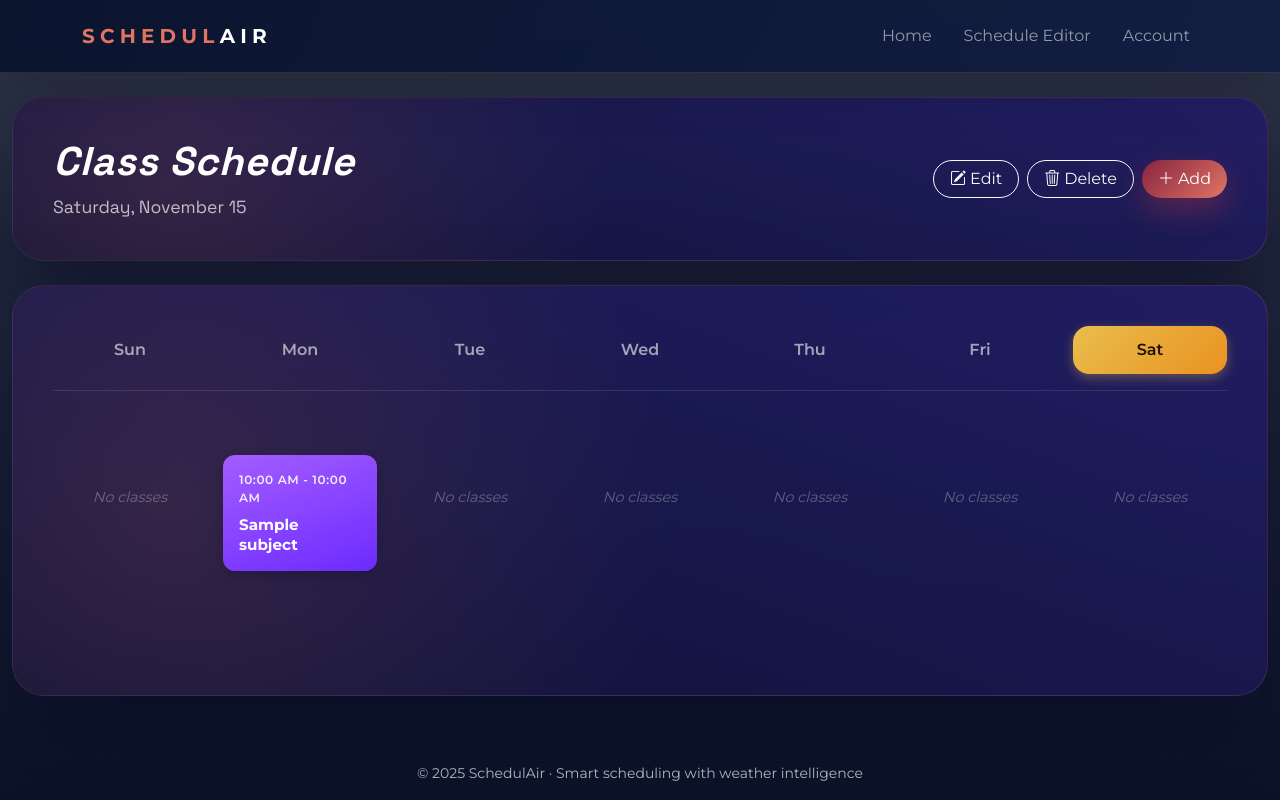
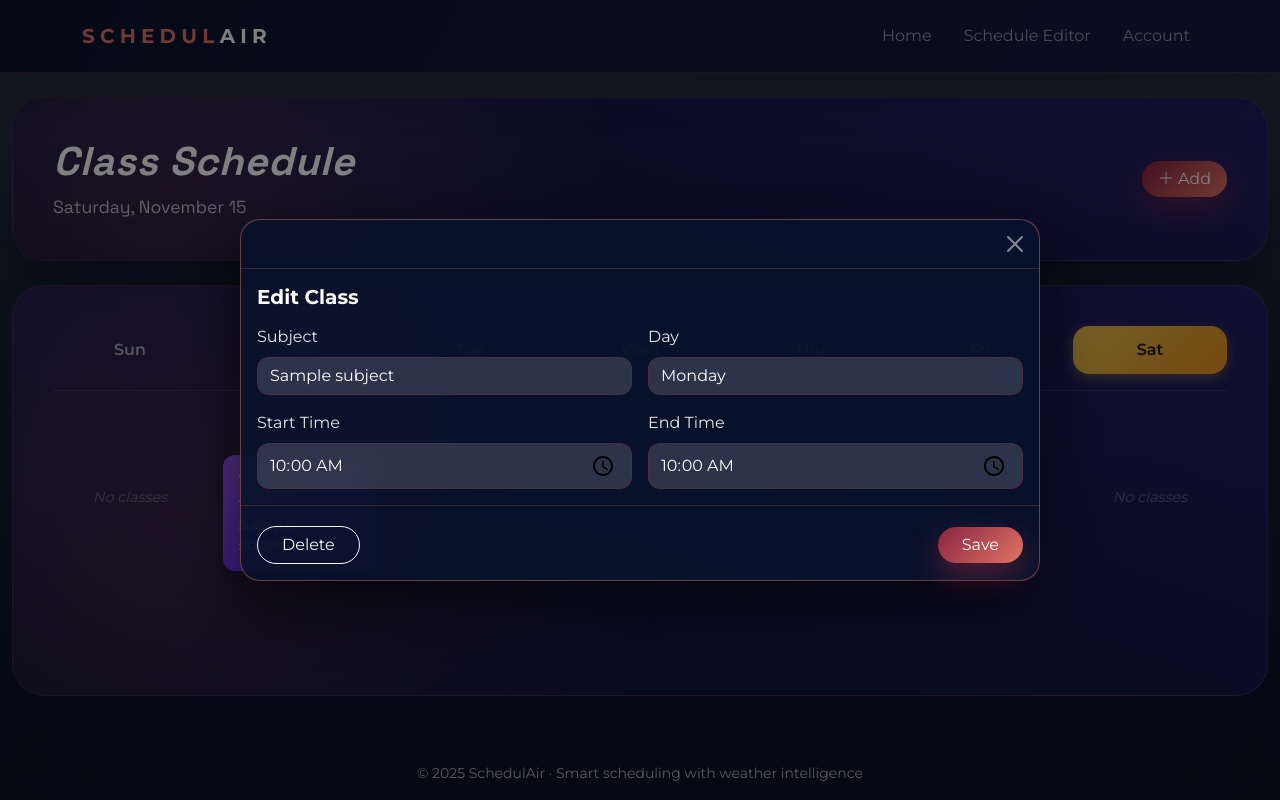
Before and after one commit to ygglue/SchedulAir, a Django app: page /editor/ in a window 1280 px wide, after a click that opens the changed part. Run offline with Django 5.2, Linux system fonts and the light colour scheme; a user stored in the database is signed in; tables that the repository leaves empty hold one stand-in row (values such as "Sample post"); some libraries are stand-ins or nearby versions.

Commit message:
added updating class schedules

```diff
--- a/scheduler/views.py
+++ b/scheduler/views.py
@@ -22,6 +22,24 @@ def login_view(request):
 
 @login_required
 def editor(request):
+    # Handle GET request for fetching class details
+    if request.method == 'GET' and request.headers.get('x-requested-with') == 'XMLHttpRequest' and 'getClass' in request.GET:
+        class_id = request.GET.get('editClassId')
+        try:
+            class_schedule = ClassSchedule.objects.get(id=class_id, subject__user=request.user)
+            return JsonResponse({
+                'success': True,
+                'class': {
+                    'id': class_schedule.id,
+                    'subject_id': class_schedule.subject.id,
+                    'day_of_week': class_schedule.day_of_week,
+                    'start_time': class_schedule.start_time.strftime('%H:%M'),
+                    'end_time': class_schedule.end_time.strftime('%H:%M')
+                }
+            })
+        except ClassSchedule.DoesNotExist:
+            return JsonResponse({'success': False, 'error': 'Class not found.'})
+
     if request.method == 'POST':
         if request.headers.get('x-requested-with') == 'XMLHttpRequest' and 'instructor' in request.POST:
             name = request.POST.get('subjectName')
@@ -38,6 +56,7 @@ def editor(request):
                 })
             else:
                 return JsonResponse({'success': False, 'error': 'All fields are required.'})
+
         elif 'subjectSelect' in request.POST:
             subject_id = request.POST.get('subjectSelect')
             if not subject_id:
@@ -62,6 +81,26 @@ def editor(request):
 
             messages.success(request, "Added successfully.")
             return redirect('editor')
+        elif 'editSubjectSelect' in request.POST:
+            class_id = request.POST.get('editClassId')
+            if not class_id:
+                return JsonResponse({'success': False, 'error': 'Class ID is required.'})
+            try:
+                edit_class = ClassSchedule.objects.get(id=class_id, subject__user=request.user)
+                subject_id = request.POST.get('editSubjectSelect')
+                try:
+                    subject = Subject.objects.get(id=subject_id, user=request.user)
+                    edit_class.subject = subject
+                except Subject.DoesNotExist:
+                    return JsonResponse({'success': False, 'error': 'Invalid subject selected.'})
+                edit_class.day_of_week = request.POST.get('editClassDay')
+                edit_class.start_time = request.POST.get('editStartTime')
+                edit_class.end_time = request.POST.get('editEndTime')
+                edit_class.save()
+                return JsonResponse({'success': True, 'message': 'Class updated successfully.'})
+
+            except ClassSchedule.DoesNotExist:
+                return JsonResponse({'success': False, 'error': 'Class not found.'})
 
 
     current_date = datetime.now().strftime("%A, %B %d")
--- a/static/js/scripts.js
+++ b/static/js/scripts.js
@@ -49,4 +49,92 @@ document.addEventListener('DOMContentLoaded', () => {
                 message.textContent = '';
         }, 10000);
     });
+
+    // Handle class-block clicks to populate edit modal
+    const editModal = document.getElementById('editModal');
+    if (editModal) {
+        editModal.addEventListener('show.bs.modal', async function (event) {
+            // Get the button that triggered the modal
+            const button = event.relatedTarget;
+
+            // Check if it's a class-block with data-class-id
+            const classId = button ? button.getAttribute('data-class-id') : null;
+
+            if (classId) {
+                // Fetch class data
+                const csrfToken = document.querySelector('[name=csrfmiddlewaretoken]').value;
+                try {
+                    const response = await fetch(`?getClass=1&editClassId=${classId}`, {
+                        method: 'GET',
+                        headers: {
+                            'X-CSRFToken': csrfToken,
+                            'X-Requested-With': 'XMLHttpRequest'
+                        }
+                    });
+
+                    const data = await response.json();
+
+                    if (data.success) {
+                        const classData = data.class;
+
+                        // Populate the edit form
+                        document.getElementById('editClassId').value = classData.id;
+                        document.getElementById('editSubjectSelect').value = classData.subject_id;
+                        document.getElementById('editClassDay').value = classData.day_of_week;
+                        document.getElementById('editStartTime').value = classData.start_time;
+                        document.getElementById('editEndTime').value = classData.end_time;
+                    } else {
+                        console.error('Error fetching class data:', data.error);
+                    }
+                } catch (error) {
+                    console.error('Error fetching class data:', error);
+                }
+            } else {
+                document.getElementById('editClassId').value = '';
+                document.getElementById('editSubjectSelect').selectedIndex = 0;
+                document.getElementById('editClassDay').selectedIndex = 0;
+                document.getElementById('editStartTime').value = '';
+                document.getElementById('editEndTime').value = '';
+            }
+        });
+    }
+
+    // Handle edit class form submission via AJAX
+    const editClassForm = document.getElementById('editClassForm');
+    if (editClassForm) {
+        editClassForm.addEventListener('submit', async (e) => {
+            e.preventDefault();
+
+            const formData = new FormData(editClassForm);
+            const csrfToken = document.querySelector('[name=csrfmiddlewaretoken]').value;
+
+            try {
+                const response = await fetch("", {
+                    method: "POST",
+                    headers: {
+                        'X-CSRFToken': csrfToken,
+                        'X-Requested-With': 'XMLHttpRequest'
+                    },
+                    body: formData
+                });
+
+                const data = await response.json();
+
+                if (data.success) {
+                    // Close the modal
+                    const modal = bootstrap.Modal.getInstance(document.getElementById('editModal'));
+                    if (modal) {
+                        modal.hide();
+                    }
+                    // Reload the page to show updated data
+                    window.location.reload();
+                } else {
+                    alert('Error: ' + (data.error || 'Failed to update class'));
+                }
+            } catch (error) {
+                console.error('Error updating class:', error);
+                alert('An error occurred while updating the class.');
+            }
+        });
+    }
 });
--- a/templates/scheduler/editor.html
+++ b/templates/scheduler/editor.html
@@ -12,10 +12,6 @@ Schedule Editor
         <p class="schedule-page-date">{{current_date}}</p>
       </div>
       <div class="d-flex flex-wrap gap-2">
-        <button type="button" class="btn btn-outline-light rounded-pill px-3" data-bs-toggle="modal"
-          data-bs-target="#editModal"><i class="bi bi-pencil-square me-1"></i>Edit</button>
-        <button type="button" class="btn btn-outline-light rounded-pill px-3" data-bs-toggle="modal"
-          data-bs-target="#deleteModal"><i class="bi bi-trash3 me-1"></i>Delete</button>
         <button type="button" class="btn btn-gradient rounded-pill px-3" data-bs-toggle="modal"
           data-bs-target="#createModal"><i class="bi bi-plus-lg me-1"></i>Add</button>
       </div>
@@ -37,7 +33,7 @@ Schedule Editor
         <div class="week-day-header d-lg-none mb-3">Sun</div>
         {% if sun_classes %}
           {% for class in sun_classes %}
-            <div class="class-block block-purple" data-duration="2h">
+            <div class="class-block block-purple" data-duration="2h" data-class-id="{{ class.id }}" data-bs-toggle="modal" data-bs-target="#editModal">
               <div class="class-time">{{ class.start_time|time:"g:i A" }} - {{ class.end_time|time:"g:i A" }}</div>
               <div class="class-name">{{ class.subject.name }}</div>
             </div>
@@ -50,7 +46,7 @@ Schedule Editor
         <div class="week-day-header d-lg-none mb-3">Mon</div>
         {% if mon_classes %}
           {% for class in mon_classes %}
-            <div class="class-block block-purple" data-duration="2h">
+            <div class="class-block block-purple" data-duration="2h" data-class-id="{{ class.id }}" data-bs-toggle="modal" data-bs-target="#editModal">
               <div class="class-time">{{ class.start_time|time:"g:i A" }} - {{ class.end_time|time:"g:i A" }}</div>
               <div class="class-name">{{ class.subject.name }}</div>
             </div>
@@ -63,7 +59,7 @@ Schedule Editor
         <div class="week-day-header d-lg-none mb-3">Tue</div>
         {% if tue_classes %}
           {% for class in tue_classes %}
-            <div class="class-block block-purple" data-duration="2h">
+            <div class="class-block block-purple" data-duration="2h" data-class-id="{{ class.id }}" data-bs-toggle="modal" data-bs-target="#editModal">
               <div class="class-time">{{ class.start_time|time:"g:i A" }} - {{ class.end_time|time:"g:i A" }}</div>
               <div class="class-name">{{ class.subject.name }}</div>
             </div>
@@ -76,7 +72,7 @@ Schedule Editor
         <div class="week-day-header d-lg-none mb-3 active">Wed</div>
         {% if wed_classes %}
           {% for class in wed_classes %}
-            <div class="class-block block-purple" data-duration="2h">
+            <div class="class-block block-purple" data-duration="2h" data-class-id="{{ class.id }}" data-bs-toggle="modal" data-bs-target="#editModal">
               <div class="class-time">{{ class.start_time|time:"g:i A" }} - {{ class.end_time|time:"g:i A" }}</div>
               <div class="class-name">{{ class.subject.name }}</div>
             </div>
@@ -89,7 +85,7 @@ Schedule Editor
         <div class="week-day-header d-lg-none mb-3">Thu</div>
         {% if thu_classes %}
           {% for class in thu_classes %}
-            <div class="class-block block-purple" data-duration="2h">
+            <div class="class-block block-purple" data-duration="2h" data-class-id="{{ class.id }}" data-bs-toggle="modal" data-bs-target="#editModal">
               <div class="class-time">{{ class.start_time|time:"g:i A" }} - {{ class.end_time|time:"g:i A" }}</div>
               <div class="class-name">{{ class.subject.name }}</div>
             </div>
@@ -102,7 +98,7 @@ Schedule Editor
         <div class="week-day-header d-lg-none mb-3">Fri</div>
         {% if fri_classes %}
           {% for class in fri_classes %}
-            <div class="class-block block-purple" data-duration="2h">
+            <div class="class-block block-purple" data-duration="2h" data-class-id="{{ class.id }}" data-bs-toggle="modal" data-bs-target="#editModal">
               <div class="class-time">{{ class.start_time|time:"g:i A" }} - {{ class.end_time|time:"g:i A" }}</div>
               <div class="class-name">{{ class.subject.name }}</div>
             </div>
@@ -115,7 +111,7 @@ Schedule Editor
         <div class="week-day-header d-lg-none mb-3">Sat</div>
         {% if sat_classes %}
           {% for class in sat_classes %}
-            <div class="class-block block-purple" data-duration="2h">
+            <div class="class-block block-purple" data-duration="2h" data-class-id="{{ class.id }}" data-bs-toggle="modal" data-bs-target="#editModal">
               <div class="class-time">{{ class.start_time|time:"g:i A" }} - {{ class.end_time|time:"g:i A" }}</div>
               <div class="class-name">{{ class.subject.name }}</div>
             </div>
@@ -127,6 +123,59 @@ Schedule Editor
     </div>
   </div>
 </section>
+
+<!-- Edit Modal -->
+<div class="modal fade" id="editModal" tabindex="-1" aria-labelledby="editModalLabel" aria-hidden="true">
+  <div class="modal-dialog modal-dialog-centered modal-lg">
+    <div class="modal-content">
+      <div class="modal-header border-0 pb-3">
+        <button type="button" class="btn-close btn-close-white" data-bs-dismiss="modal" aria-label="Close"></button>
+      </div>
+      <div class="modal-body">
+        <!-- Edit Class Section -->
+        <h2 class="modal-title-custom modal-section-title mb-3">Edit Class</h2>
+        <form class="row g-3" id="editClassForm" method="POST">
+          {% csrf_token %}
+          <input type="hidden" id="editClassId" name="editClassId" value="">
+          <div class="col-md-6">
+            <label for="editSubjectSelect" class="modal-label">Subject</label>
+            <select class="form-select" id="editSubjectSelect" name="editSubjectSelect" required>
+              {% for subject in subjects %}
+                <option value="{{subject.id}}">{{subject.name}}</option>
+              {% endfor %}
+            </select>
+          </div>
+          <div class="col-md-6">
+            <label for="editClassDay" class="modal-label">Day</label>
+            <select class="form-select" id="editClassDay" name="editClassDay" required>
+              <option value="SUN">Sunday</option>
+              <option value="MON">Monday</option>
+              <option value="TUE">Tuesday</option>
+              <option value="WED">Wednesday</option>
+              <option value="THU">Thursday</option>
+              <option value="FRI">Friday</option>
+              <option value="SAT">Saturday</option>
+            </select>
+          </div>
+          <div class="col-md-6">
+            <label for="editStartTime" class="modal-label">Start Time</label>
+            <input type="time" class="form-control" id="editStartTime" name="editStartTime" required/>
+          </div>
+          <div class="col-md-6">
+            <label for="editEndTime" class="modal-label">End Time</label>
+            <input type="time" class="form-control" id="editEndTime" name="editEndTime" required/>
+          </div>
+        </form>
+      </div>
+      <div class="modal-footer border-0 pt-3 justify-content-between">
+        <button type="button" class="btn btn-outline-light rounded-pill px-4" >
+          Delete
+        </button>
+        <button type="submit" form="editClassForm" class="btn btn-gradient rounded-pill px-4">Save</button>
+      </div>
+    </div>
+  </div>
+</div>
 
 <!-- Create Modal -->
 <div class="modal fade" id="createModal" tabindex="-1" aria-labelledby="createModalLabel" aria-hidden="true">
```
